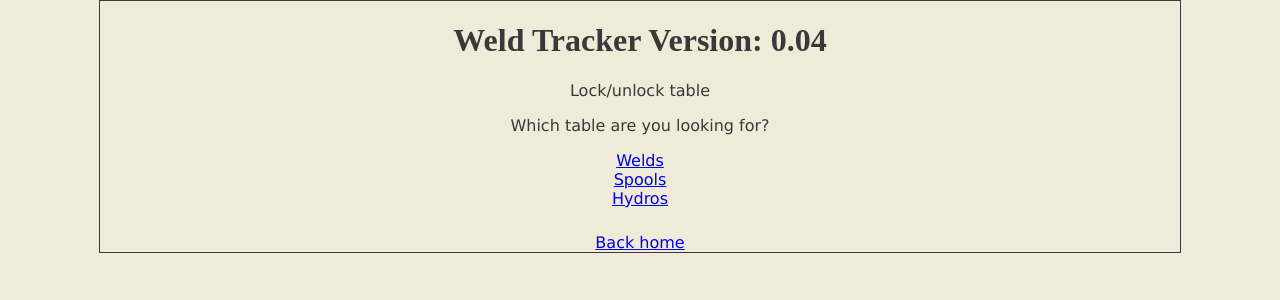
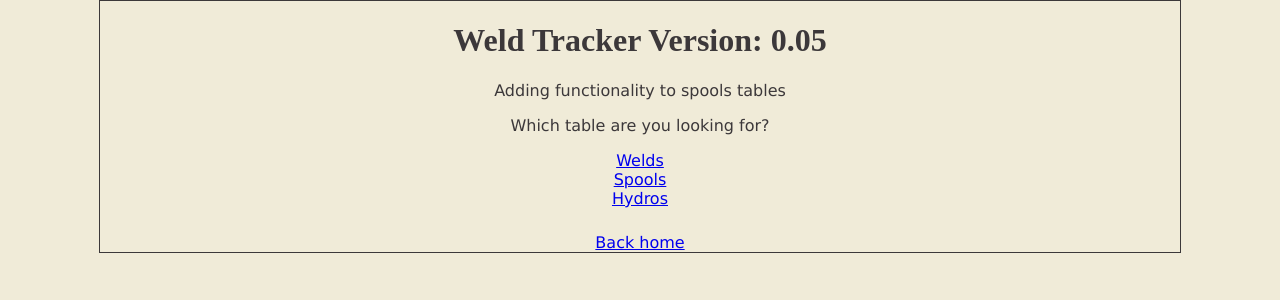
Before and after one commit to pwoodland/weld_tracker, a Flask app: page / in a window 1280 px wide. Shown: the top 300 px of the page. Run offline with Flask 3, Linux system fonts and the light colour scheme; some libraries are stand-ins or nearby versions.

Commit message:
spools sqlalchemy conversion
changed db connection in spools table to use sqlalchemy instead of direct psycopg2

```diff
--- a/app.py
+++ b/app.py
@@ -175,12 +175,13 @@ def welds():
 ### SPOOLS ####
 @app.route('/spools')
 def spools():
-    con = connection()
-    cur = con.cursor()
-    cur.execute("SELECT * FROM spools;")
-    spools_data = cur.fetchall()
-    end_con(cur, con)
-    return render_template("spools.html", table_data = spools_data)
+    # con = connection()
+    # cur = con.cursor()
+    # cur.execute("SELECT * FROM spools;")
+    # spools_data = cur.fetchall()
+    # end_con(cur, con)
+    spools_data = db.session.execute(db.select(Spools).order_by(Spools.id)).scalars().all()
+    return render_template("spools.html", spools = spools_data)
 
 ### HYDROS ###
 @app.route('/hydros')
@@ -194,7 +195,7 @@ def hydros():
 
 
 ###################################################
-### UPDATE WELDS ASYNC API ENPOINT              ###
+###     UPDATE WELDS ASYNC API ENPOINT          ###
 ###################################################
 @app.route('/welds/edit', methods=["POST"])
 def updateWelds():
--- a/templates/base.html
+++ b/templates/base.html
@@ -4,8 +4,8 @@
         <link rel="stylesheet" href="/static/main_css.css">
     </head>
     <body>
-        <h1>Weld Tracker Version: 0.04</h1>
-        <p>Lock/unlock table</p>
+        <h1>Weld Tracker Version: 0.05</h1>
+        <p>Adding functionality to spools tables</p>
         {% block content %}
         {% endblock %}
         <a href="/">Back home</a>
```
Also changed, not shown: templates/spools.html (+16 -5 lines).
